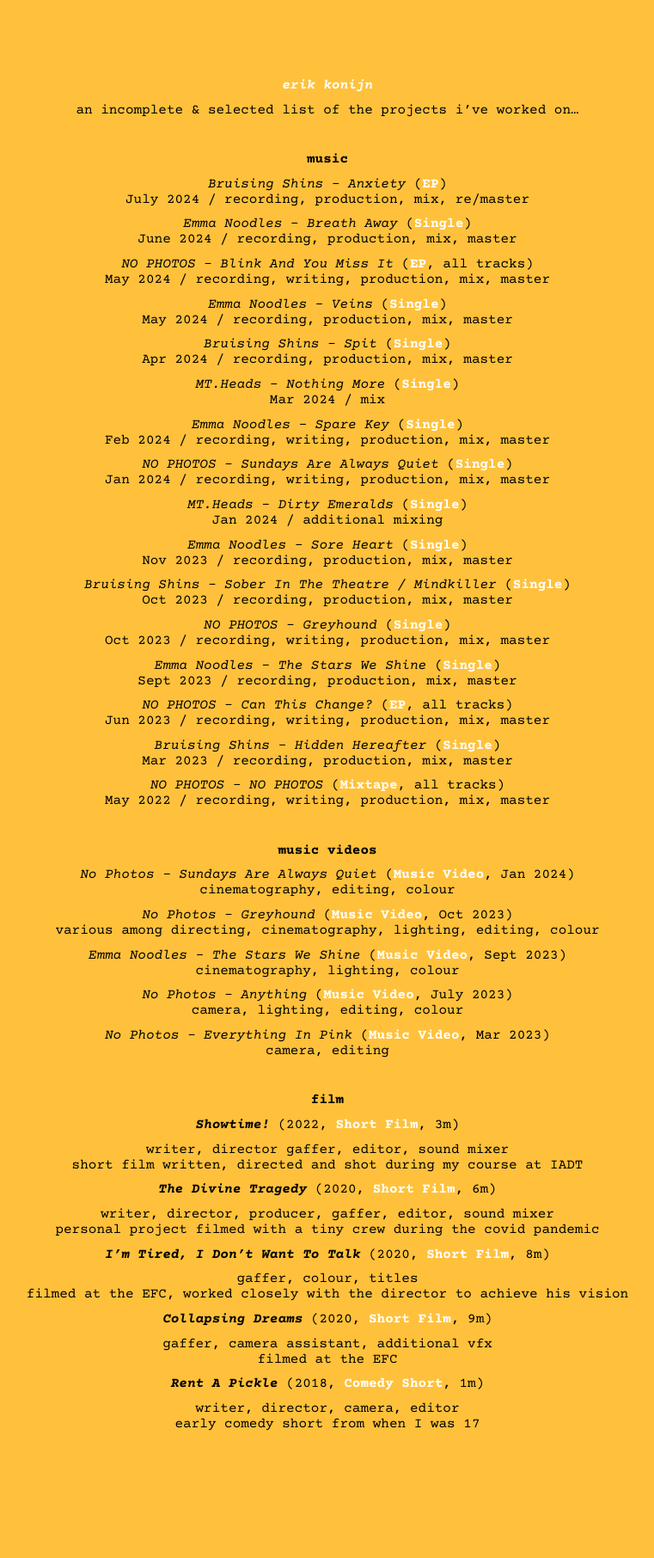
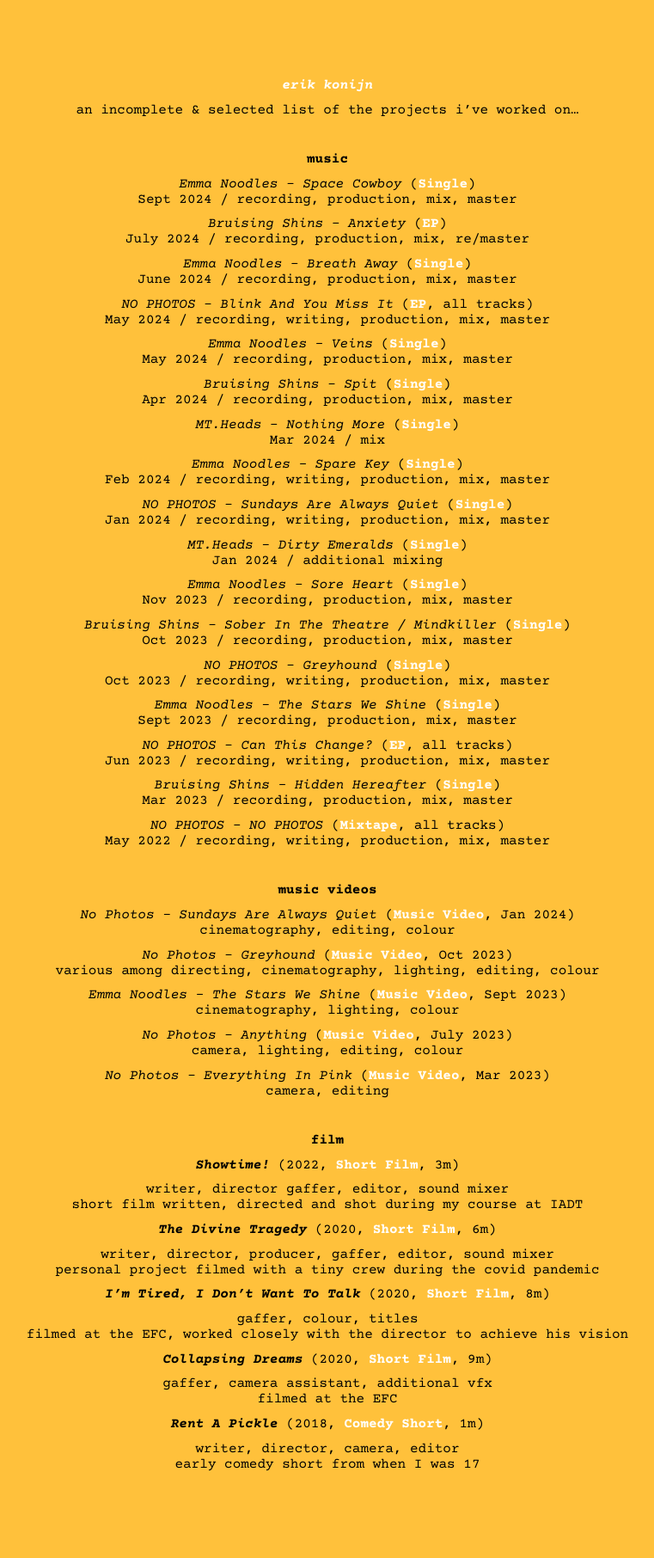
Before and after one commit to erikonijn/erikonijn.github.io, a Jekyll site: the page built from pages/credits.md, in a window 1280 px wide. Shown: the whole page at 86% size, without its empty margins (259-1020 px from the left). Built offline with Jekyll 4.4.1, drawn with Linux system fonts in a browser that asks for light colours; before the commit the page ends 1766 px from its top, so only the background shows below that.

Commit message:
add space cowboy for now

```diff
--- a/pages/credits.md
+++ b/pages/credits.md
@@ -12,6 +12,9 @@
 &nbsp;
 
 **music**
+
+*Emma Noodles - Space Cowboy* ([**Single**](#){:target="_blank"})
+Sept 2024 / recording, production, mix, master
 
 *Bruising Shins - Anxiety* ([**EP**](https://open.spotify.com/album/5gMzEEgVEQlsDeEJzcxoPy){:target="_blank"})
 July 2024 / recording, production, mix, re/master
```
